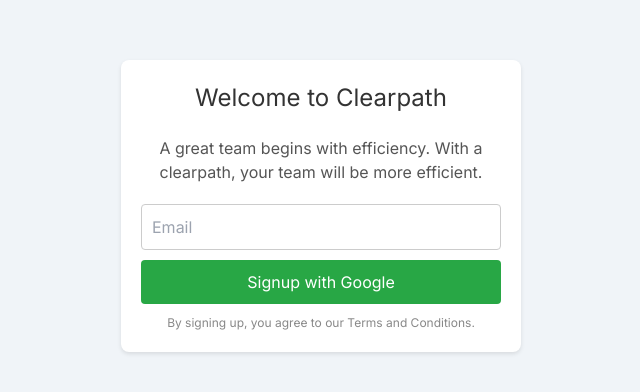
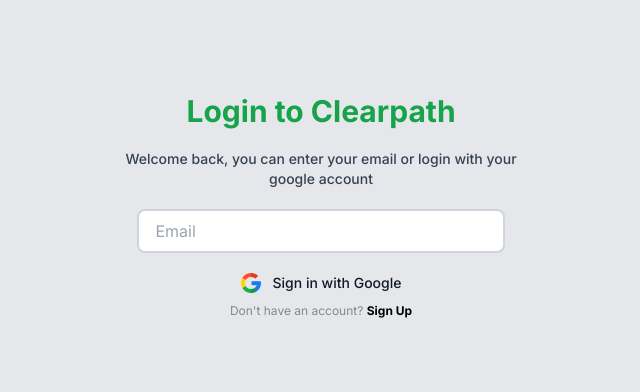
Before and after one commit to Clearpath-HQ/Clearpath_frontend, a Next.js app in the folder clearpath/: page /auth/login in a window 1280 px wide. Shown: the part 194-586 px from the top of the page, without its empty margins (319-959 px from the left). Built offline with nearby package versions, Linux system fonts and the light colour scheme.

Commit message:
auth form

```diff
--- a/clearpath/app/auth/layout.tsx
+++ b/clearpath/app/auth/layout.tsx
@@ -1,4 +1,4 @@
-import React, { ReactNode, CSSProperties } from 'react';
+import React, { ReactNode } from 'react';
 
 type LayoutProps = {
   children: ReactNode;
@@ -6,19 +6,9 @@
 
 const Layout: React.FC<LayoutProps> = ({ children }) => {
   return (
-    <div style={containerStyle}>
+    <div className='flex flex-col items-center justify-center min-h-screen bg-gray-200'>
       {children}
     </div>
   );
 };
-
-const containerStyle: CSSProperties = {
-  display: 'flex',
-  flexDirection: 'column',
-  alignItems: 'center',
-  justifyContent: 'center',
-  height: '100vh',
-  backgroundColor: '#f0f4f8',
-};
-
 export default Layout;
--- a/clearpath/app/auth/login/page.tsx
+++ b/clearpath/app/auth/login/page.tsx
@@ -1,61 +1,18 @@
-import React, { CSSProperties } from 'react';
-import Layout from '../layout';
+import Layout from "../layout";
+import AuthForm from "../../../components/AuthForm";
 
-export default function LoginPage() {
+const LoginPage: React.FC = () => {
   return (
     <Layout>
-      <div style={contentStyle}>
-        <h1 style={titleStyle}>Welcome to Clearpath</h1>
-        <p style={subtitleStyle}>A great team begins with efficiency. With a clearpath, your team will be more efficient.</p>
-        <input type="email" placeholder="Email" style={inputStyle} />
-        <button style={buttonStyle}>Signup with Google</button>
-        <p style={termsStyle}>By signing up, you agree to our <a href="#">Terms and Conditions</a>.</p>
-      </div>
+      <AuthForm
+        title="Login to Clearpath"
+        buttonText="Sign in with Google"
+        buttonIcon="/google.png"
+        buttonAltText="google-icon"
+        buttonLink="/auth/signup"
+      />
     </Layout>
   );
-}
-
-const contentStyle: CSSProperties = {
-  textAlign: 'center',
-  maxWidth: '400px',
-  padding: '20px',
-  backgroundColor: '#fff',
-  borderRadius: '8px',
-  boxShadow: '0 2px 4px rgba(0,0,0,0.1)',
 };
 
-const titleStyle: CSSProperties = {
-  fontSize: '24px',
-  marginBottom: '20px',
-  color: '#333',
-};
-
-const subtitleStyle: CSSProperties = {
-  fontSize: '16px',
-  marginBottom: '20px',
-  color: '#555',
-};
-
-const inputStyle: CSSProperties = {
-  width: '100%',
-  padding: '10px',
-  marginBottom: '10px',
-  borderRadius: '4px',
-  border: '1px solid #ccc',
-};
-
-const buttonStyle: CSSProperties = {
-  width: '100%',
-  padding: '10px',
-  backgroundColor: '#28a745',
-  color: '#fff',
-  border: 'none',
-  borderRadius: '4px',
-  cursor: 'pointer',
-};
-
-const termsStyle: CSSProperties = {
-  marginTop: '10px',
-  fontSize: '12px',
-  color: '#888',
-};
+export default LoginPage;
--- a/clearpath/app/auth/signup/page.tsx
+++ b/clearpath/app/auth/signup/page.tsx
@@ -1,62 +1,18 @@
-// app/page2/page.js
-import React, { CSSProperties } from 'react';
-import Layout from '../layout';
+import Layout from "../layout";
+import AuthForm from "../../../components/AuthForm";
 
-export default function SignupPage() {
+const SignupPage: React.FC = () => {
   return (
     <Layout>
-      <div style={contentStyle}>
-        <h1 style={titleStyle}>Join Clearpath</h1>
-        <p style={subtitleStyle}>Efficiency is key to success. Join Clearpath to streamline your team workflow.</p>
-        <input type="email" placeholder="Email" style={inputStyle} />
-        <button style={buttonStyle}>Signup with Google</button>
-        <p style={termsStyle}>By signing up, you agree to our <a href="#">Terms and Conditions</a>.</p>
-      </div>
+      <AuthForm
+        title="Sign up for Clearpath"
+        buttonText="Sign up with Google"
+        buttonIcon="/google.png"
+        buttonAltText="google-icon"
+        buttonLink="/auth/login"
+      />
     </Layout>
   );
-}
-
-const contentStyle: CSSProperties = {
-  textAlign: 'center',
-  maxWidth: '400px',
-  padding: '20px',
-  backgroundColor: '#fff',
-  borderRadius: '8px',
-  boxShadow: '0 2px 4px rgba(0,0,0,0.1)',
 };
 
-const titleStyle: CSSProperties = {
-  fontSize: '24px',
-  marginBottom: '20px',
-  color: '#333',
-};
-
-const subtitleStyle: CSSProperties = {
-  fontSize: '16px',
-  marginBottom: '20px',
-  color: '#555',
-};
-
-const inputStyle: CSSProperties = {
-  width: '100%',
-  padding: '10px',
-  marginBottom: '10px',
-  borderRadius: '4px',
-  border: '1px solid #ccc',
-};
-
-const buttonStyle: CSSProperties = {
-  width: '100%',
-  padding: '10px',
-  backgroundColor: '#28a745',
-  color: '#fff',
-  border: 'none',
-  borderRadius: '4px',
-  cursor: 'pointer',
-};
-
-const termsStyle: CSSProperties = {
-  marginTop: '10px',
-  fontSize: '12px',
-  color: '#888',
-};
+export default SignupPage;
--- /dev/null
+++ b/clearpath/components/AuthForm.tsx
@@ -0,0 +1,50 @@
+/* eslint-disable react/no-unescaped-entities */
+import Link from "next/link";
+import Image from "next/image";
+
+interface AuthFormProps {
+  title: string;
+  buttonText: string;
+  buttonIcon: string;
+  buttonAltText: string;
+  buttonLink: string;
+}
+
+const AuthForm: React.FC<AuthFormProps> = ({ title, buttonText, buttonIcon, buttonAltText, buttonLink }) => {
+  return (
+    <div className="text-center max-w-md mx-auto p-5 flex flex-col items-center">
+      <h1 className="text-3xl font-bold mb-5 text-green-600">
+        {title}
+      </h1>
+      <p className="font-medium text-sm mb-5 text-gray-700">
+        Welcome back, you can enter your email or login with your google account
+      </p>
+      <input
+        type="email"
+        placeholder="Email"
+        className="w-[90%] px-4 py-2 mb-5 rounded-lg border-2 border-gray-300"
+      />
+      <Link href="#" passHref className="flex">
+          <Image
+            alt={buttonAltText}
+            height={20}
+            src={buttonIcon}
+            width={20}
+            className="mr-3"
+          />
+          <span className="text-sm font-medium text-gray-900">
+            {buttonText}
+          </span>
+
+      </Link>
+      <p className="text-xs text-[#888] mt-[10px]">
+        Don't have an account?{" "}
+        <Link href={buttonLink} className="text-black font-bold">
+          Sign Up
+        </Link>
+      </p>
+    </div>
+  );
+};
+
+export default AuthForm;
```
Also changed, not shown: clearpath/public/google.png (added).
